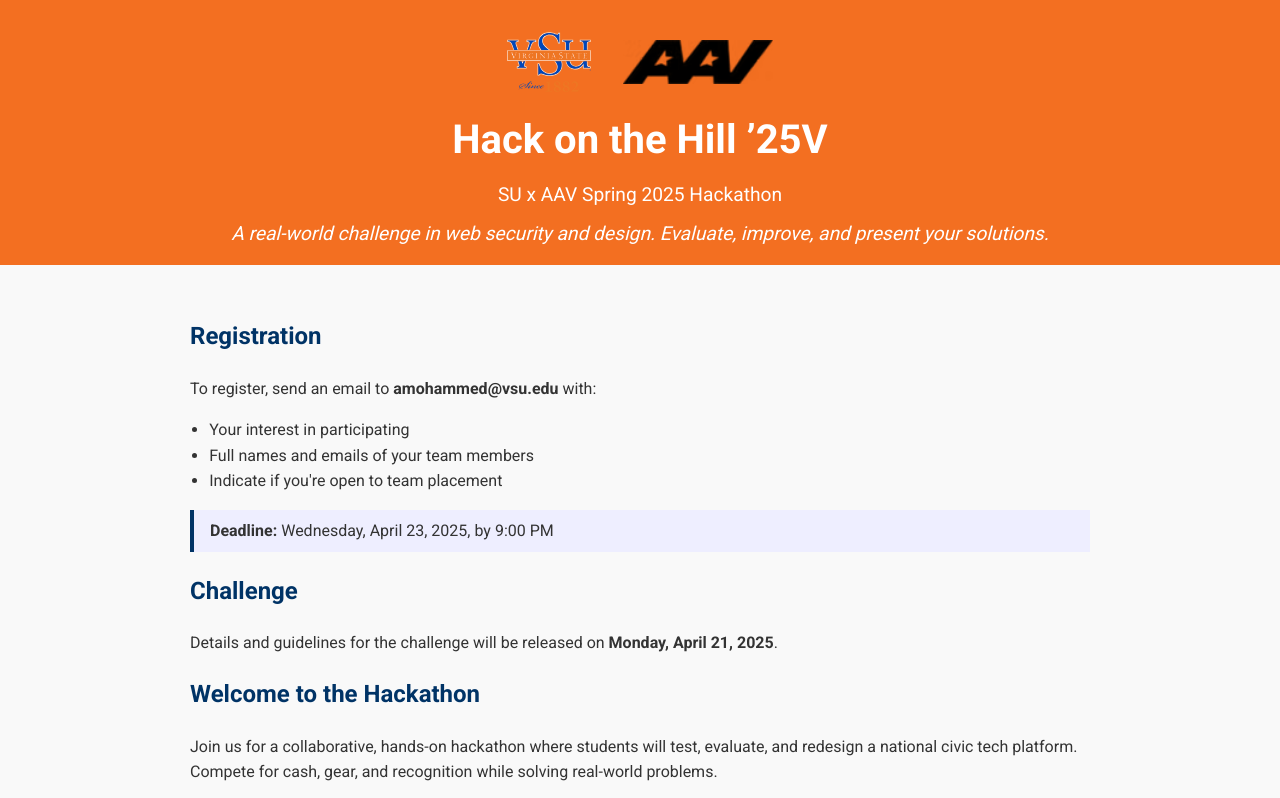
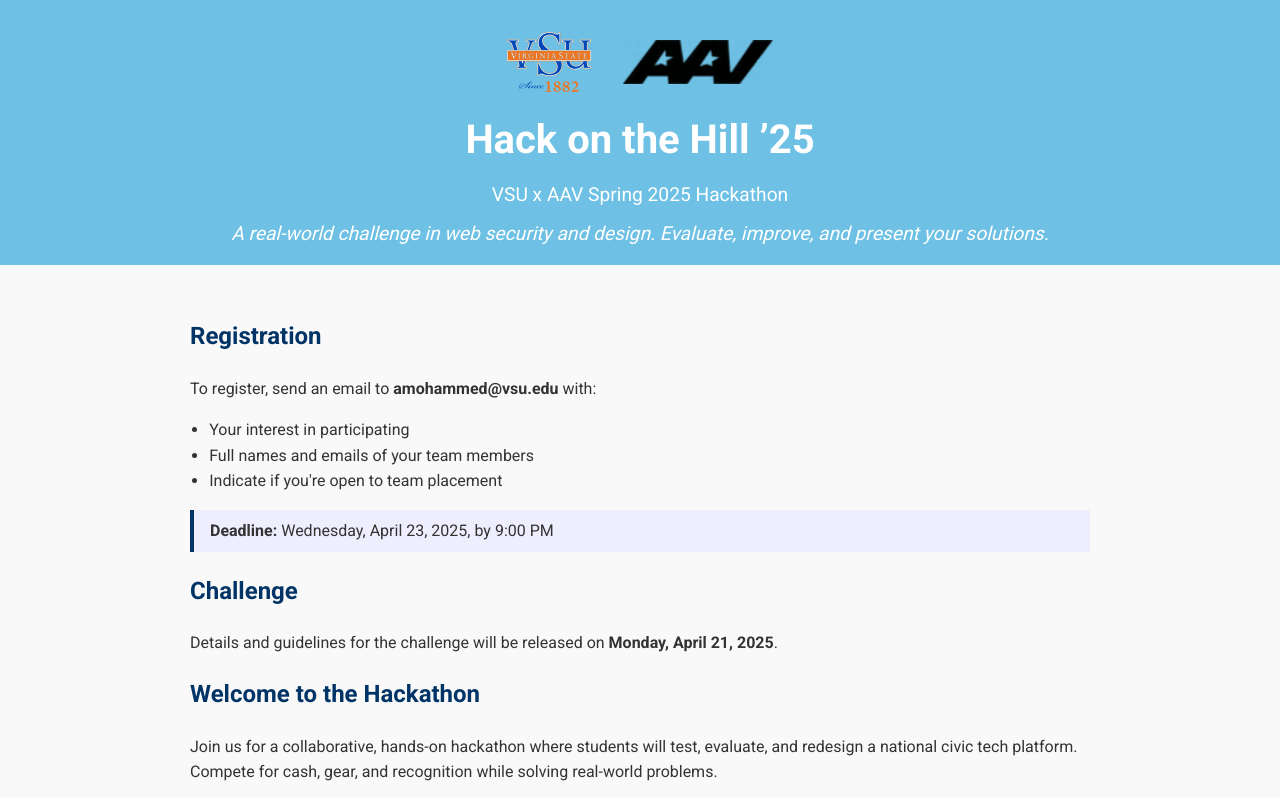
Before and after one commit to vsucyber/hackathonSpring2025, a plain HTML site: page index.html in a window 1280 px wide. Shown: the top 798 px of the page. Drawn offline with Linux system fonts and the light colour scheme.

Commit message:
Update index.html

```diff
--- a/index.html
+++ b/index.html
@@ -3,7 +3,7 @@
 <head>
   <meta charset="UTF-8" />
   <meta name="viewport" content="width=device-width, initial-scale=1.0" />
-  <title>Hack on the Hill '25V - VSU x AAV Spring Hackathon</title>
+  <title>Hack on the Hill '25 - VSU x AAV Spring Hackathon</title>
   <link rel="stylesheet" href="https://fonts.googleapis.com/css2?family=Roboto:wght@400;700&display=swap">
   <style>
     body {
@@ -15,7 +15,7 @@
       color: #333;
     }
     header {
-      background: #f36f21;
+      background: #6ec1e4;
       color: #fff;
       padding: 2rem 1rem 1rem;
       text-align: center;
@@ -72,8 +72,8 @@
       <img src="vsu_logo.svg" alt="VSU Logo">
       <img src="AAV_logo.avif" alt="All Americans Vote Logo">
     </div>
-    <h1>Hack on the Hill ’25V</h1>
-    <p>SU x AAV Spring 2025 Hackathon</p>
+    <h1>Hack on the Hill ’25</h1>
+    <p>VSU x AAV Spring 2025 Hackathon</p>
     <p><em>A real-world challenge in web security and design. Evaluate, improve, and present your solutions.</em></p>
   </header>
 
```
